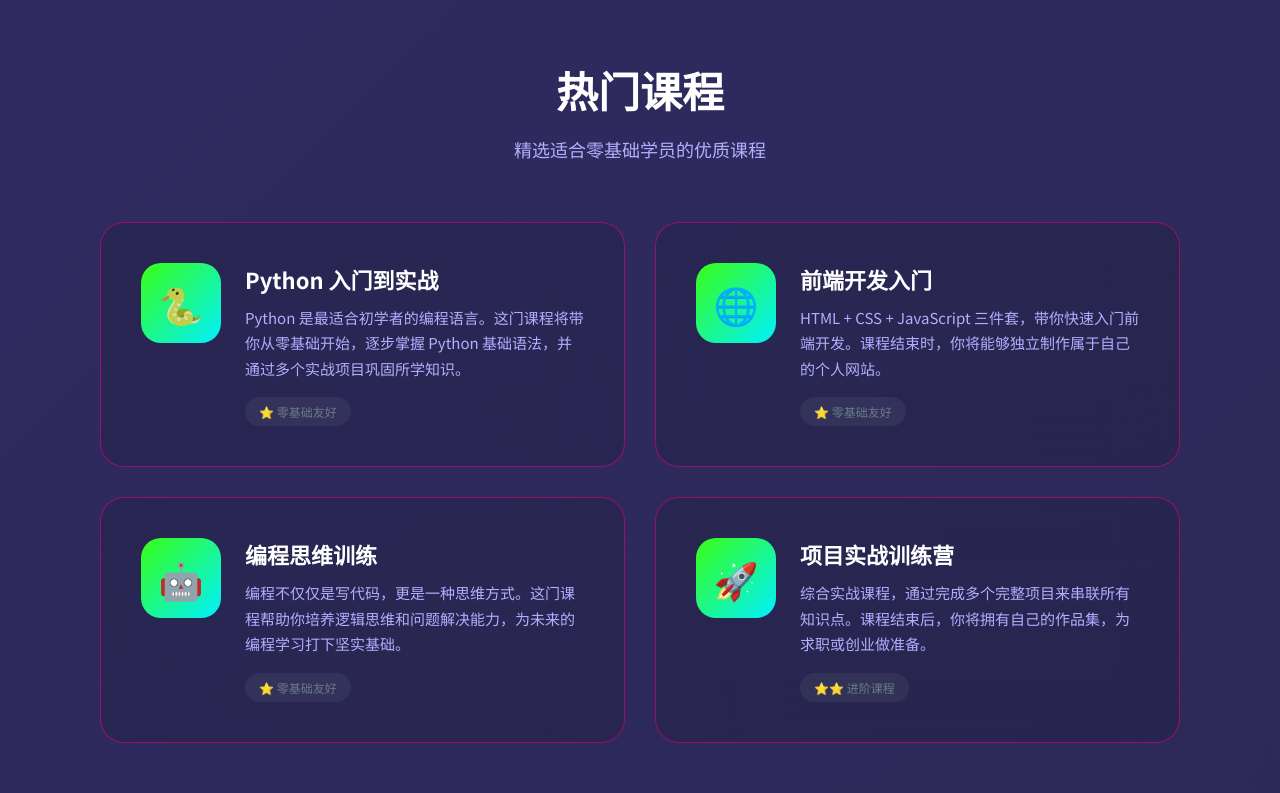
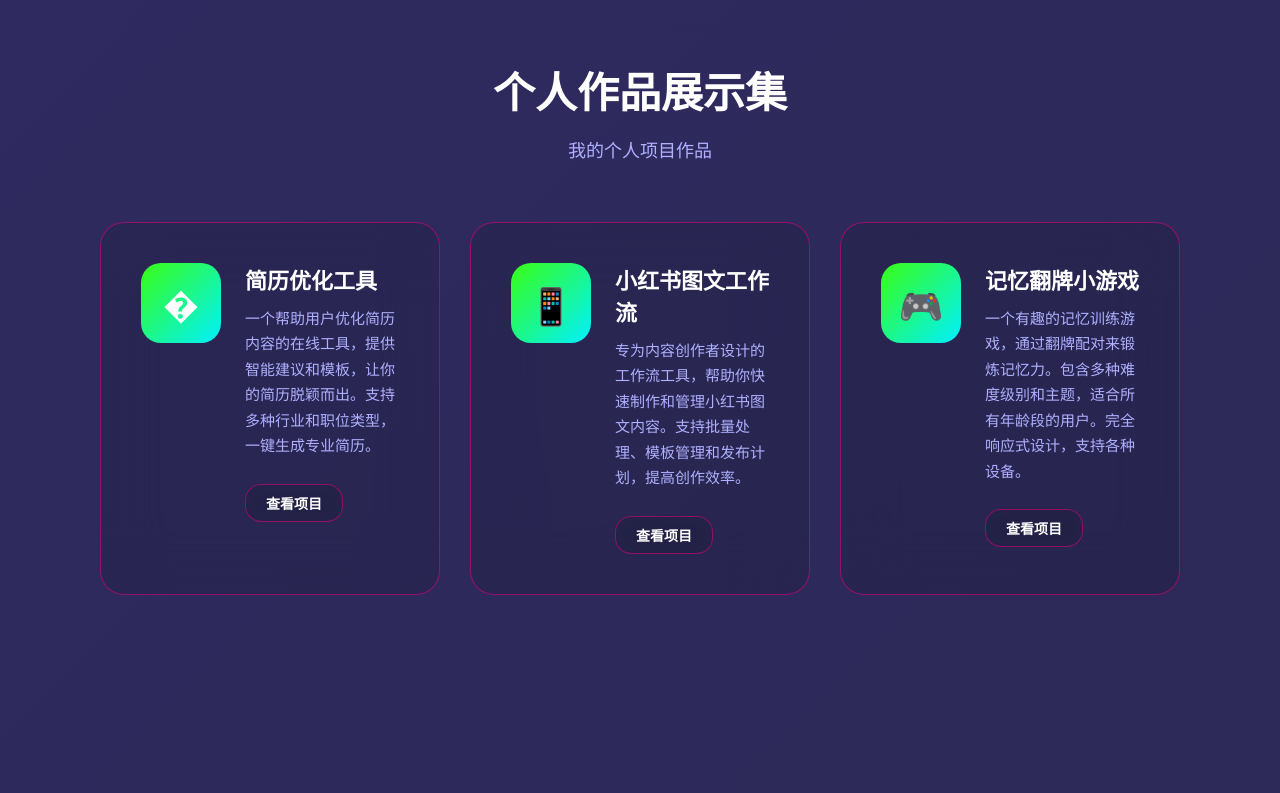
Before and after one commit to xiaohubhub/firstpage, a plain HTML site: page index.html in a window 1280 px wide. Shown: the part 1500-2293 px from the top of the page. Drawn offline with Linux system fonts and the light colour scheme.

Commit message:
Update to personal portfolio showcase

```diff
--- a/index.html
+++ b/index.html
@@ -433,7 +433,7 @@
 
         .courses-grid {
             display: grid;
-            grid-template-columns: repeat(2, 1fr);
+            grid-template-columns: repeat(3, 1fr);
             gap: 30px;
         }
 
@@ -454,7 +454,6 @@
         .course-card:nth-child(1) { animation-delay: 0.15s; }
         .course-card:nth-child(2) { animation-delay: 0.25s; }
         .course-card:nth-child(3) { animation-delay: 0.35s; }
-        .course-card:nth-child(4) { animation-delay: 0.45s; }
 
         .course-card:hover {
             transform: translateY(-8px);
@@ -684,7 +683,7 @@
         <ul class="nav-links">
             <li><a href="#hero">首页</a></li>
             <li><a href="#features">教学特色</a></li>
-            <li><a href="#courses">课程介绍</a></li>
+            <li><a href="#courses">作品展示</a></li>
             <li><a href="#about">关于我</a></li>
             <li><a href="#contact">联系方式</a></li>
         </ul>
@@ -697,7 +696,7 @@
                     <h1>让编程变得<br><span>简单有趣</span></h1>
                     <p>你好！我是 VIB Coding 讲师，专注为零基础学员提供轻松易懂的编程教学。无论你是学生、宝妈还是想要转行的职场人，我都能帮你迈出编程的第一步。</p>
                     <div class="cta-buttons">
-                        <a href="#courses" class="btn btn-primary">开始学习</a>
+                        <a href="#courses" class="btn btn-primary">查看作品</a>
                         <a href="#about" class="btn btn-glass">了解更多</a>
                     </div>
                 </div>
@@ -742,40 +741,32 @@
 
         <section class="courses" id="courses">
             <div class="section-title">
-                <h2>热门课程</h2>
-                <p>精选适合零基础学员的优质课程</p>
+                <h2>个人作品展示集</h2>
+                <p>我的个人项目作品</p>
             </div>
             <div class="courses-grid">
                 <div class="course-card">
-                    <div class="course-icon">🐍</div>
+                    <div class="course-icon">�</div>
                     <div class="course-content">
-                        <h3>Python 入门到实战</h3>
-                        <p>Python 是最适合初学者的编程语言。这门课程将带你从零基础开始，逐步掌握 Python 基础语法，并通过多个实战项目巩固所学知识。</p>
-                        <span class="course-level">⭐ 零基础友好</span>
+                        <h3>简历优化工具</h3>
+                        <p>一个帮助用户优化简历内容的在线工具，提供智能建议和模板，让你的简历脱颖而出。支持多种行业和职位类型，一键生成专业简历。</p>
+                        <a href="#" class="btn btn-glass" style="padding: 8px 20px; font-size: 14px; margin-top: 10px; display: inline-block;">查看项目</a>
                     </div>
                 </div>
                 <div class="course-card">
-                    <div class="course-icon">🌐</div>
+                    <div class="course-icon">📱</div>
                     <div class="course-content">
-                        <h3>前端开发入门</h3>
-                        <p>HTML + CSS + JavaScript 三件套，带你快速入门前端开发。课程结束时，你将能够独立制作属于自己的个人网站。</p>
-                        <span class="course-level">⭐ 零基础友好</span>
+                        <h3>小红书图文工作流</h3>
+                        <p>专为内容创作者设计的工作流工具，帮助你快速制作和管理小红书图文内容。支持批量处理、模板管理和发布计划，提高创作效率。</p>
+                        <a href="#" class="btn btn-glass" style="padding: 8px 20px; font-size: 14px; margin-top: 10px; display: inline-block;">查看项目</a>
                     </div>
                 </div>
                 <div class="course-card">
-                    <div class="course-icon">🤖</div>
+                    <div class="course-icon">🎮</div>
                     <div class="course-content">
-                        <h3>编程思维训练</h3>
-                        <p>编程不仅仅是写代码，更是一种思维方式。这门课程帮助你培养逻辑思维和问题解决能力，为未来的编程学习打下坚实基础。</p>
-                        <span class="course-level">⭐ 零基础友好</span>
-                    </div>
-                </div>
-                <div class="course-card">
-                    <div class="course-icon">🚀</div>
-                    <div class="course-content">
-                        <h3>项目实战训练营</h3>
-                        <p>综合实战课程，通过完成多个完整项目来串联所有知识点。课程结束后，你将拥有自己的作品集，为求职或创业做准备。</p>
-                        <span class="course-level">⭐⭐ 进阶课程</span>
+                        <h3>记忆翻牌小游戏</h3>
+                        <p>一个有趣的记忆训练游戏，通过翻牌配对来锻炼记忆力。包含多种难度级别和主题，适合所有年龄段的用户。完全响应式设计，支持各种设备。</p>
+                        <a href="#" class="btn btn-glass" style="padding: 8px 20px; font-size: 14px; margin-top: 10px; display: inline-block;">查看项目</a>
                     </div>
                 </div>
             </div>
```
